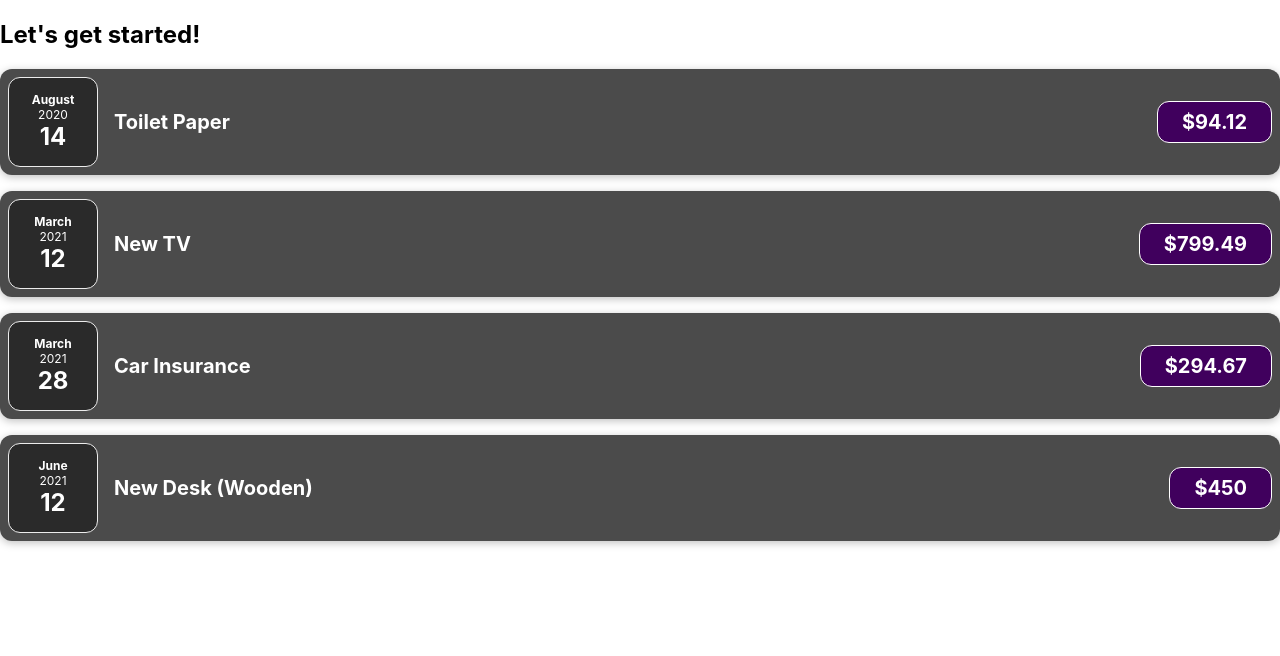
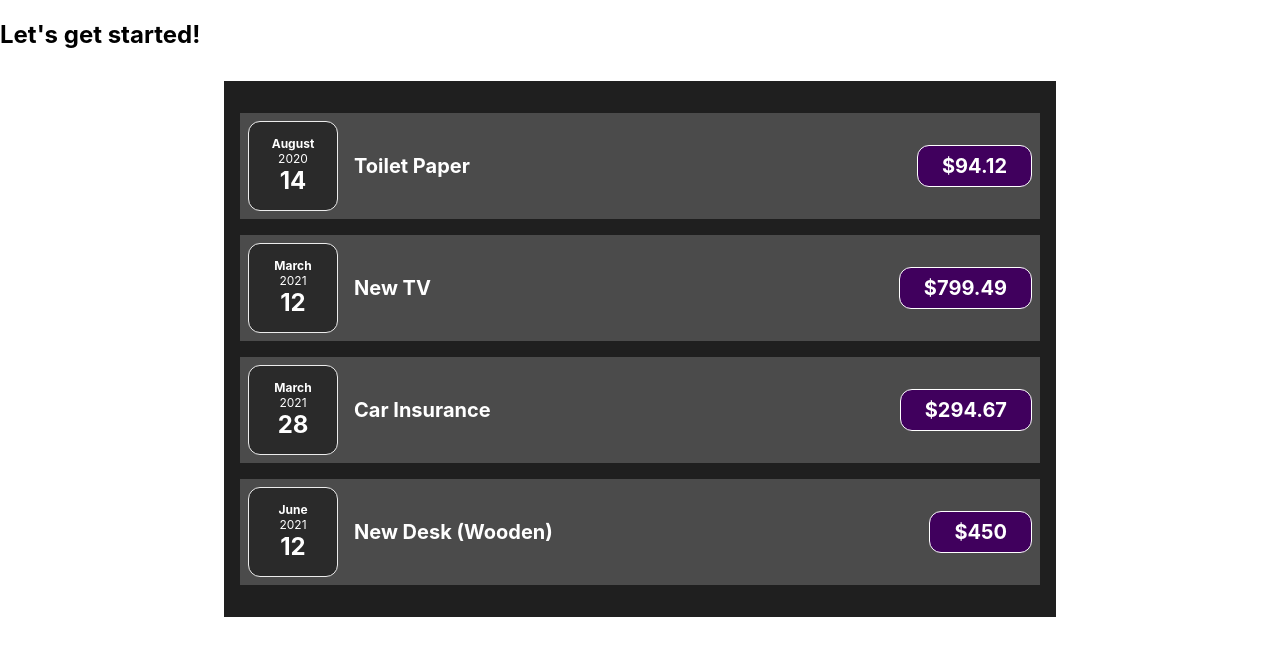
Before and after one commit to JustLivingg/react-complete-guide, a React (Create React App) app: page / in a window 1280 px wide. Shown: the top 656 px of the page. Built offline with nearby package versions, Linux system fonts and the light colour scheme.

Commit message:
Concept of composition (children props)

```diff
--- a/src/App.js
+++ b/src/App.js
@@ -1,5 +1,5 @@
 import "./App.css";
-import ExpenseItem from "./components/ExpenseItem";
+import Expenses from "./components/Expenses";
 
 function App() {
   const expenses = [
@@ -27,10 +27,7 @@ function App() {
   return (
     <div>
       <h2>Let's get started!</h2>
-      <ExpenseItem title={expenses[0].title} amount={expenses[0].amount} data={expenses[0].date}/>
-      <ExpenseItem title={expenses[1].title} amount={expenses[1].amount} data={expenses[1].date}/>
-      <ExpenseItem title={expenses[2].title} amount={expenses[2].amount} data={expenses[2].date}/>
-      <ExpenseItem title={expenses[3].title} amount={expenses[3].amount} data={expenses[3].date}/>
+      <Expenses items={expenses}></Expenses>
     </div>
   );
 }
--- /dev/null
+++ b/src/components/Card.css
@@ -0,0 +1,4 @@
+.card {
+    border-radius: 12px;
+    box-shadow: 0 1px 8px rgba(0, 0, 0, 0.25);
+}
--- /dev/null
+++ b/src/components/Card.js
@@ -0,0 +1,7 @@
+function Card(props) {
+    const classes = 'card ' + props.className;
+    return <div className ={classes}>{props.children}</div>
+
+}
+
+export default Card;
--- a/src/components/ExpenseItem.css
+++ b/src/components/ExpenseItem.css
@@ -2,10 +2,8 @@
     display: flex;
     justify-content: space-between;
     align-items: center;
-    box-shadow: 0 2px 8px rgba(0, 0, 0, 0.25);
     padding: 0.5rem;
     margin: 1rem 0;
-    border-radius: 12px;
     background-color: #4b4b4b;
   }
 
--- a/src/components/ExpenseItem.js
+++ b/src/components/ExpenseItem.js
@@ -1,19 +1,18 @@
 import ExpenseDate from "./ExpenseDate";
+import Card from "./Card";
 import "./ExpenseItem.css";
 
+
 function ExpenseItem(props) {
-  const month = props.data.toLocaleString('en-US', {month:'long'});
-  const day = props.data.toLocaleString('en-US', {day:'2-digit'});
-  const year = props.data.getFullYear();
 
   return (
-    <div className="expense-item">
+    <Card className="expense-item">
       <ExpenseDate data={props.data}/>
       <div className="expense-item__description">
         <h2>{props.title}</h2>
         <div className="expense-item__price">${props.amount}</div>
       </div>
-    </div>
+    </Card>
   );
 }
 
--- /dev/null
+++ b/src/components/Expenses.css
@@ -0,0 +1,7 @@
+.expenses {
+    padding: 1rem;
+    background-color: rgb(31, 31, 31);
+    margin : 2rem auto;
+    width: 50rem;
+    max-width: 95%;
+}
--- /dev/null
+++ b/src/components/Expenses.js
@@ -0,0 +1,16 @@
+import ExpenseItem from "./ExpenseItem";
+import Card from './Card';
+import './Expenses.css'
+
+function Expenses(props){
+return(
+    <Card className = "expenses">
+    <ExpenseItem title={props.items[0].title} amount={props.items[0].amount} data={props.items[0].date}/>
+    <ExpenseItem title={props.items[1].title} amount={props.items[1].amount} data={props.items[1].date}/>
+    <ExpenseItem title={props.items[2].title} amount={props.items[2].amount} data={props.items[2].date}/>
+    <ExpenseItem title={props.items[3].title} amount={props.items[3].amount} data={props.items[3].date}/>
+    </Card>
+);
+}
+
+export default Expenses;
```
Also changed, not shown: src/components/ExpenseDate.js (+4 -5 lines).
